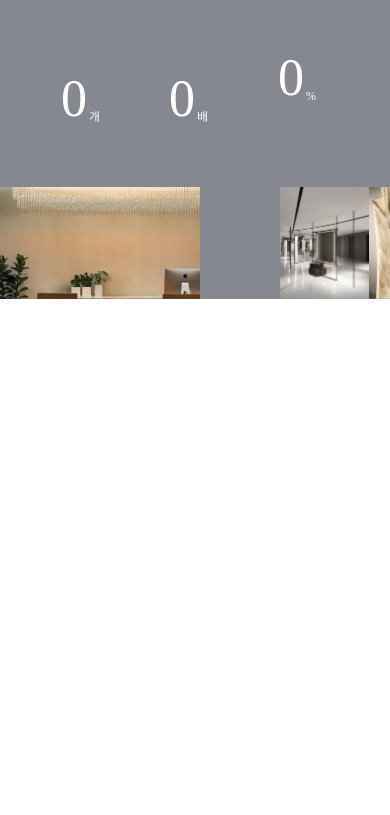
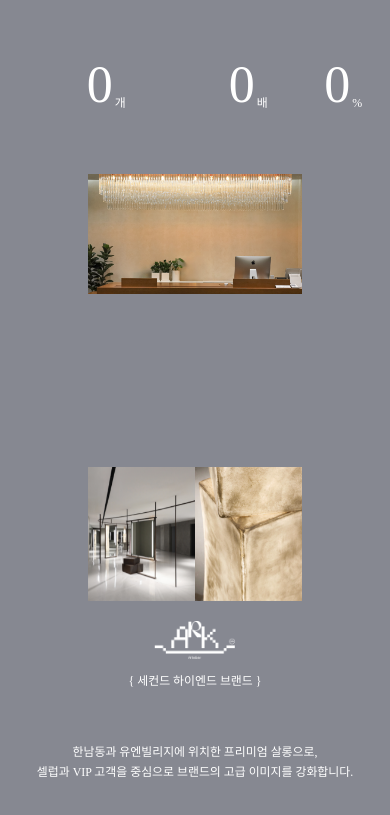
Before and after one commit to Gazelle92/IDhair, a React (Vite) app: page /about in a window 390 px wide. Shown: the part 8469-9284 px from the top of the page. Before the commit the page ends 8768 px from the top, so only its background shows below. Built offline with nearby package versions, Linux system fonts and the light colour scheme; no server answers; a web font is replaced by a local one.

Commit message:
260715-2

```diff
--- a/src/styles/about.scss
+++ b/src/styles/about.scss
@@ -280,8 +280,33 @@
       .as_7_1{gap: 80px; padding: 100px 20px 40px;
         .as_text_2{text-align: right;}
       }
-      .as_7_2{padding: 0 20px 60px;
-        ul{gap: 28px;}
+      .as_7_2{padding: 0 20px 60px; justify-content: center; align-items: unset;
+        ul{gap: 28px;
+          li{width: unset;
+            div{margin-top: 8px; padding-top: 5px;}
+          }
+        }
+      }
+    }
+    .as_8{display: flex; flex-direction: column; min-height: unset;
+      .as_8_1{display: block; margin-bottom: 60px;
+        .img_w{height: unset;  overflow: unset; aspect-ratio: unset; display: flex; flex-direction: column; align-items: center;
+          > img{width: 214px;}
+        }
+        .as_text{position: unset; flex-direction: column; align-items: center; gap: 00px;
+          img{margin-top: 20px;}
+          .span_text{margin-top: 40px;}
+        }
+      }
+      .as_8_2{ display: block; padding:0 0 260px; position: relative;
+        .img_w{height: unset; overflow: unset; aspect-ratio: unset;
+          > img{width: 107px; height: unset;}
+        }
+        .as_text{position: unset; display: flex; flex-direction: column; position: absolute; top: 154px; justify-content: center; align-items: center; left: 50%; transform: translateX(-50%); text-align: center;
+          img{width: 80px; margin-top: 0;}
+          .magin_text{margin: 12px auto 40px; }
+          .span_text{white-space: nowrap;}
+        }
       }
     }
     .as_7, .as_8{overflow: hidden;  min-height: unset;}
```
